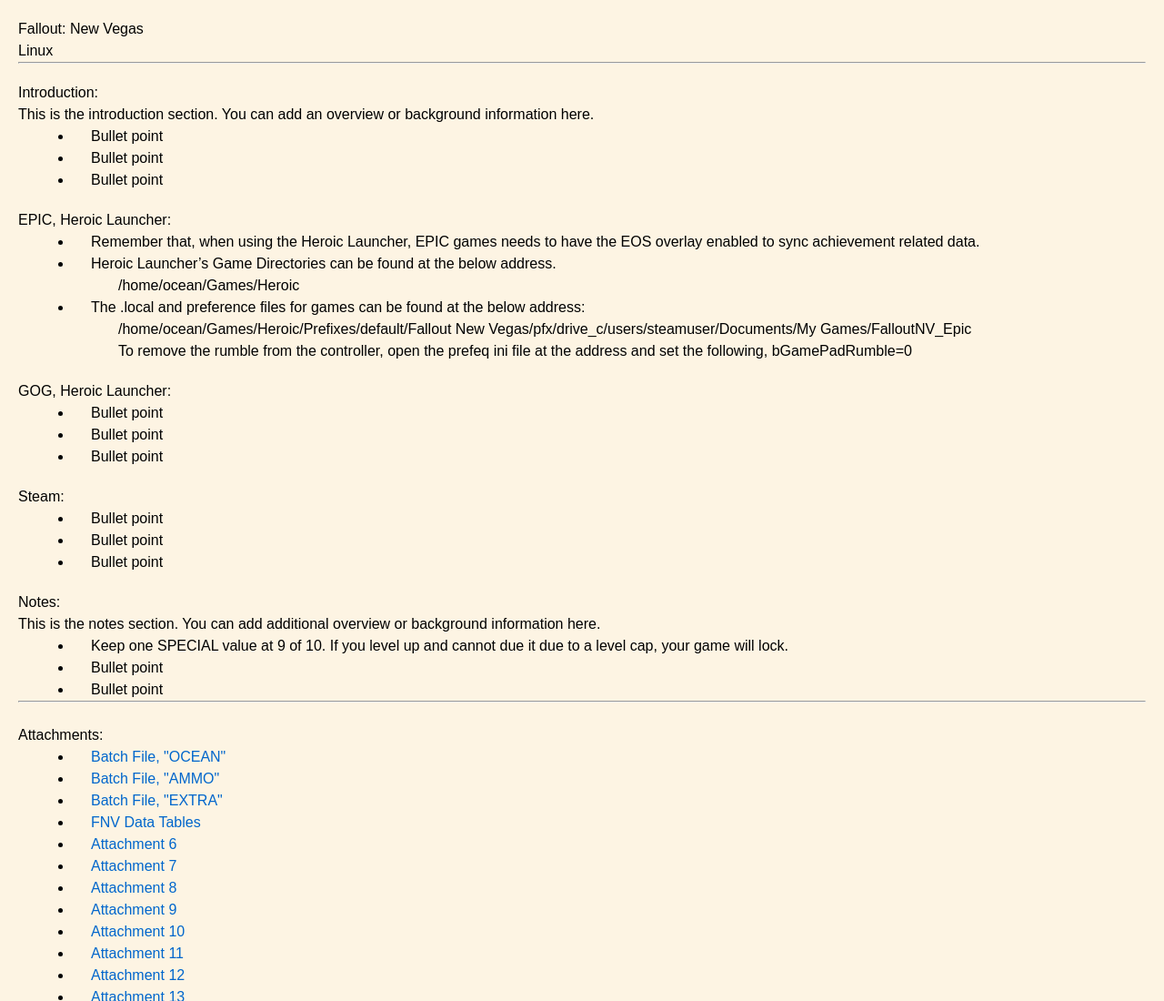
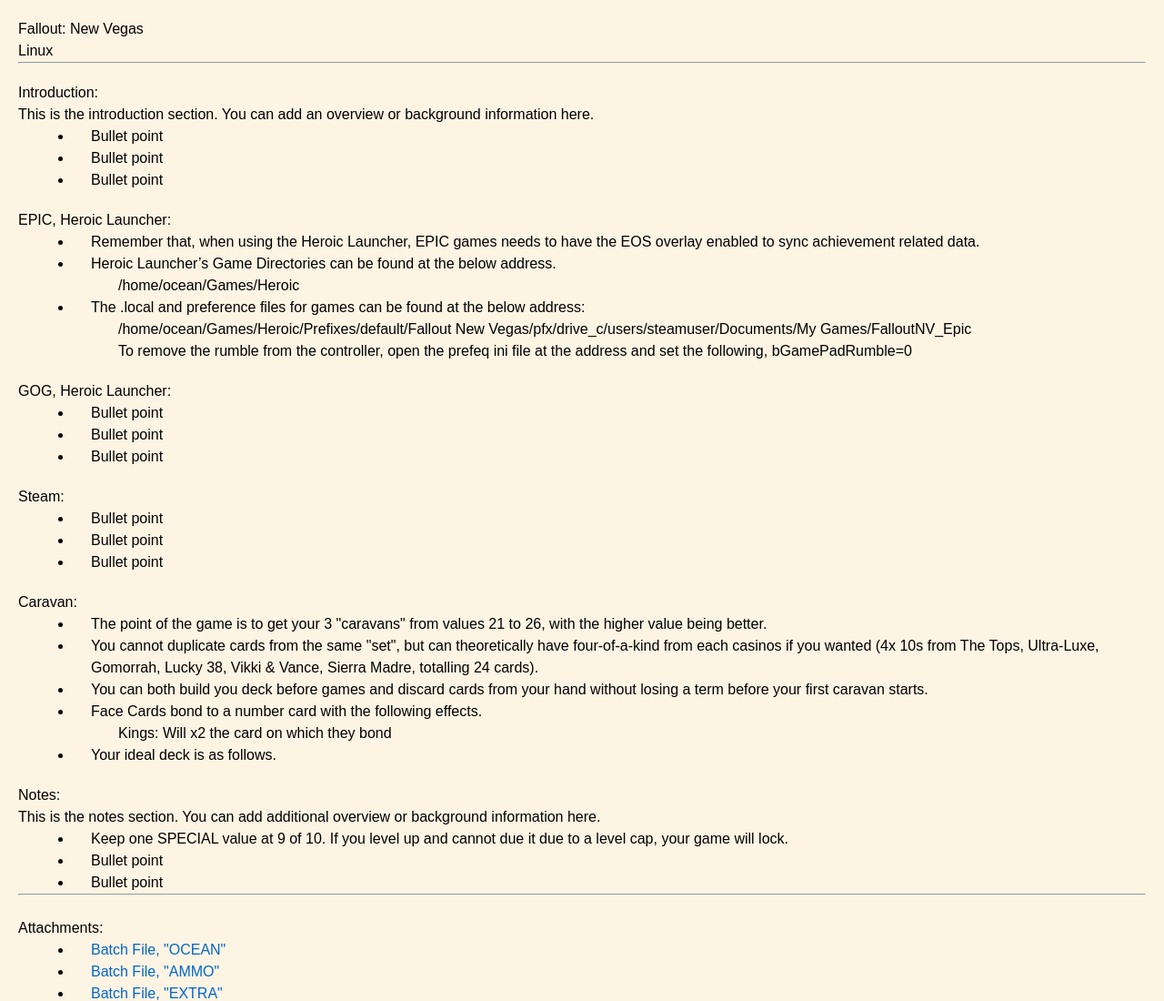
Before and after one commit to EX070694/FNV, a plain HTML site: page index.html in a window 1280 px wide. Shown: the top 1100 px of the page at 91% size. Drawn offline with Linux system fonts and the light colour scheme.

Commit message:
Update index.html

```diff
--- a/index.html
+++ b/index.html
@@ -117,6 +117,19 @@
         </ul>
     </div>
 
+        <!-- Chapter -->
+    <div class="chapter">
+        <h1>Caravan:</h1>
+        <ul>
+            <li>The point of the game is to get your 3 "caravans" from values 21 to 26, with the higher value being better.</li>
+            <li>You cannot duplicate cards from the same "set", but can theoretically have four-of-a-kind from each casinos if you wanted (4x 10s from The Tops, Ultra-Luxe, Gomorrah, Lucky 38, Vikki & Vance, Sierra Madre, totalling 24 cards).</li>
+            <li>You can both build you deck before games and discard cards from your hand without losing a term before your first caravan starts.</li>
+            <li>Face Cards bond to a number card with the following effects.</li>
+            <li class="indent-1">Kings: Will x2 the card on which they bond</li>
+            <li>Your ideal deck is as follows.</li>
+        </ul>
+    </div>
+
     <div class="notes">
         <h1>Notes:</h1>
         <p>This is the notes section. You can add additional overview or background information here.</p>
```
